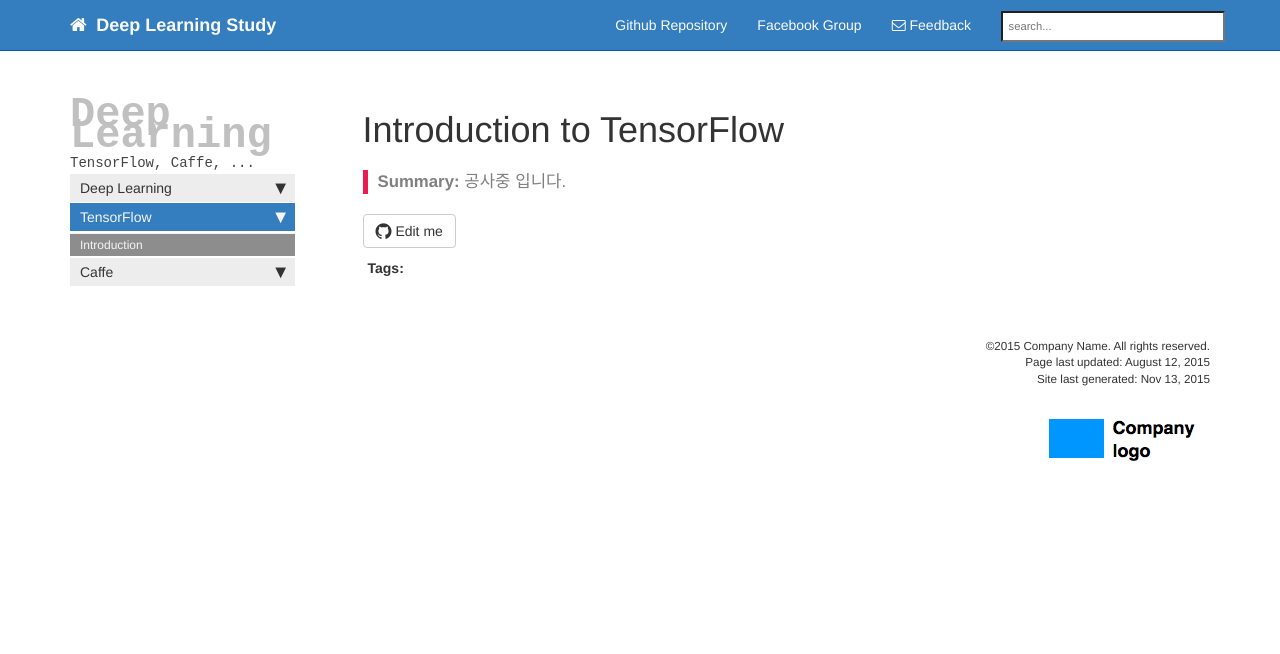
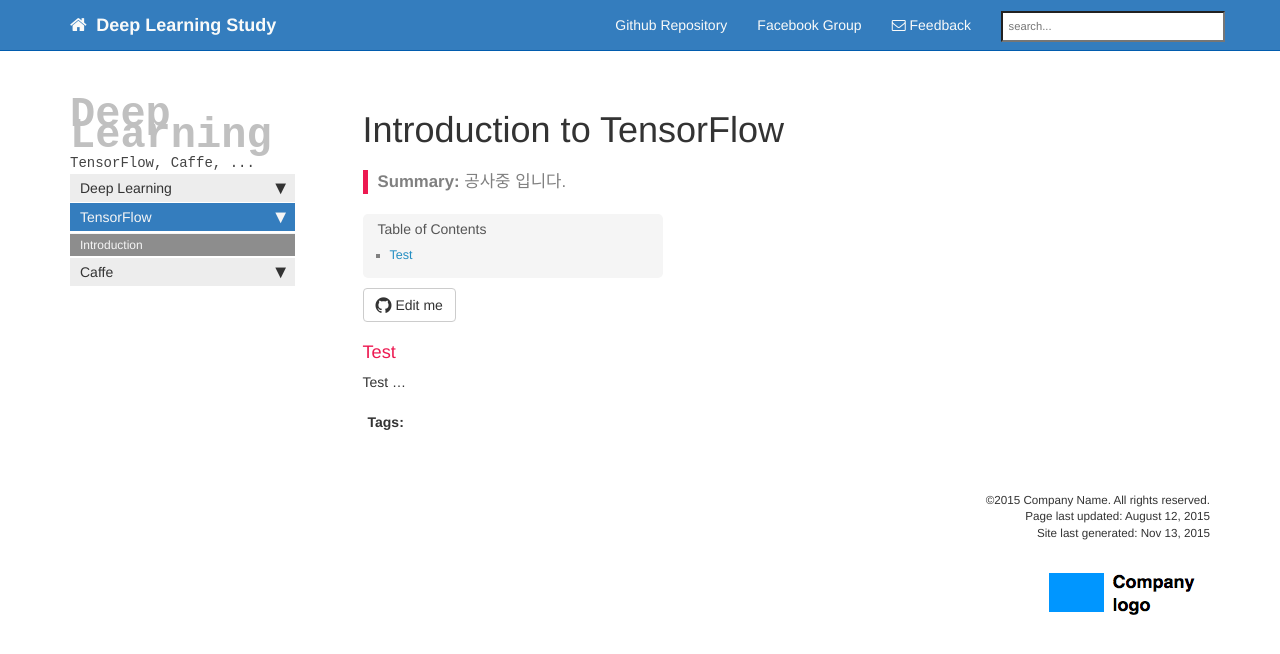
Before and after one commit to youngkyoonjang/material, a Jekyll site: the page built from doc_tensorflow_intro.md, in a window 1280 px wide. Shown: the top 654 px of the page. Built offline with Jekyll 4.4.1, drawn with Linux system fonts in a browser that asks for light colours; nearby versions of some CDN libraries; library files that are not in the unit come from our copies; Markdown is read by kramdown in place of the engine named in the settings; comment, search, counter and statistics services are not loaded.

Commit message:
Update doc_tensorflow_intro.md

```diff
--- a/doc_tensorflow_intro.md
+++ b/doc_tensorflow_intro.md
@@ -5,3 +5,6 @@ keywords: start, introduction, begin, install, build, hello world,
 last_updated: August 12, 2015
 summary: "공사중 입니다."
 ---
+
+### Test
+Test ...
```
